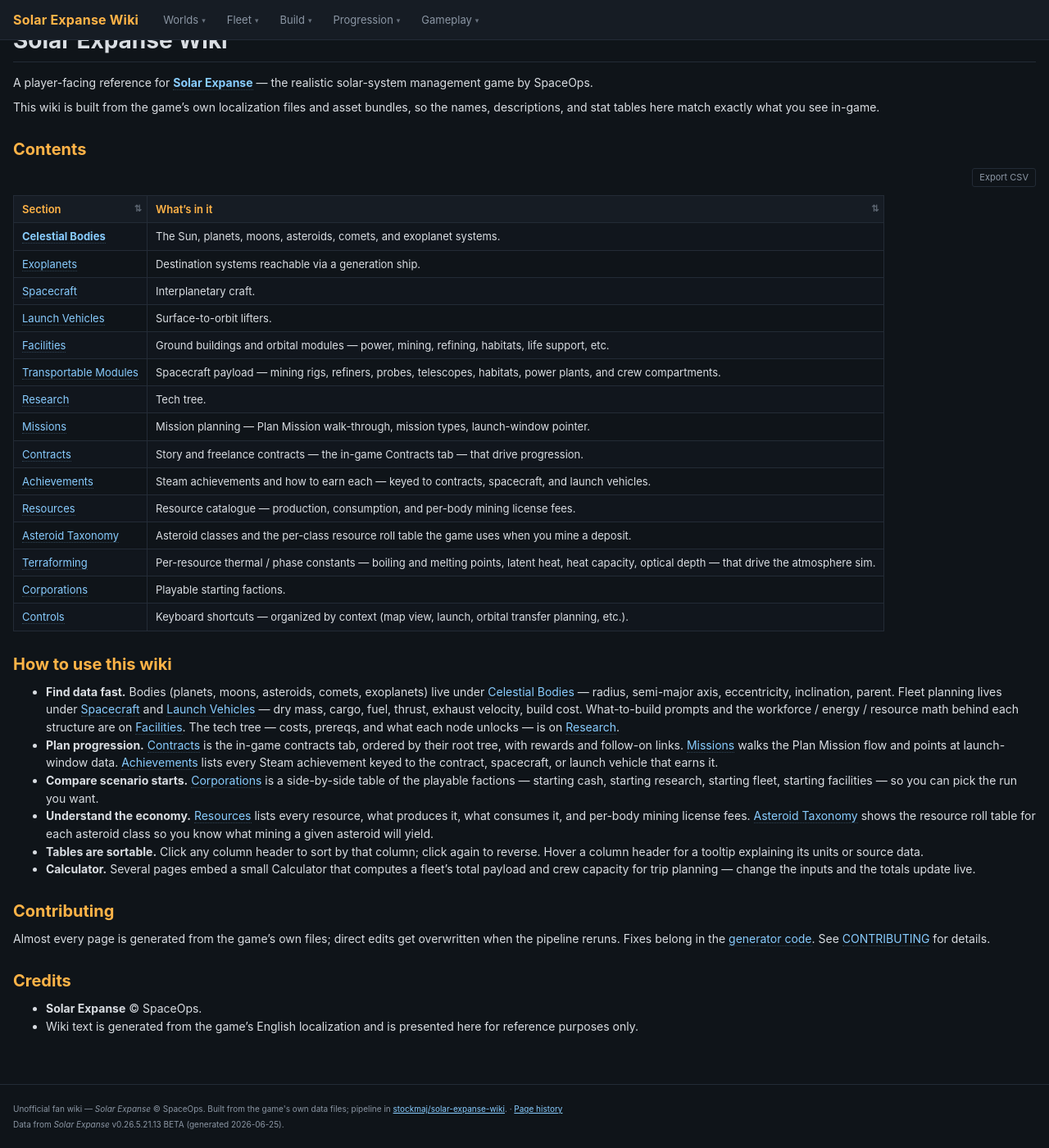
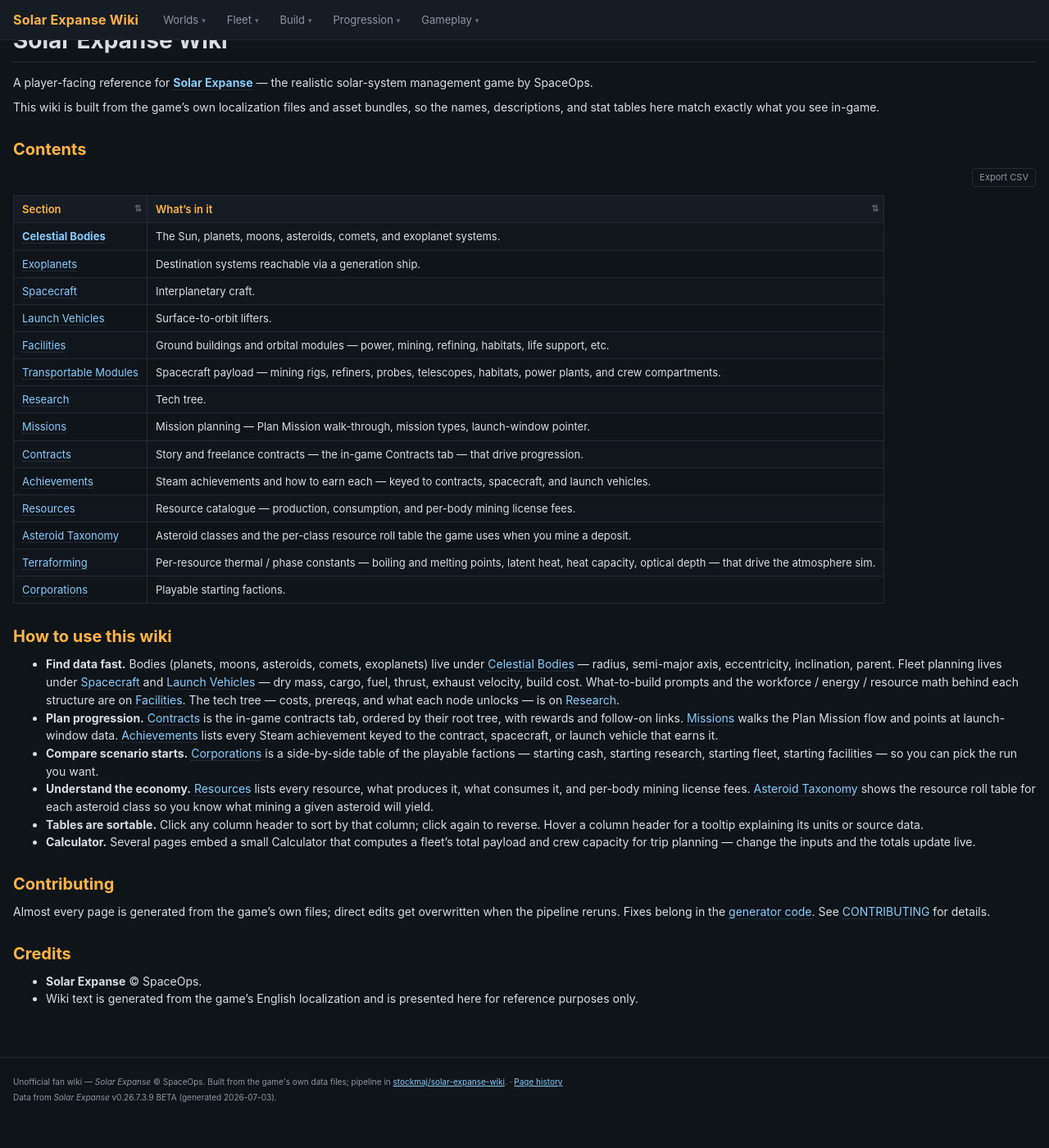
Before and after one commit to stockmaj/solar-expanse-wiki, a Jekyll site: the page built from docs/README.md, in a window 1280 px wide and 1400 px high, scrolled down 41 px. Shown: the whole window at 82% size. Built offline with Jekyll 4.4.1, drawn with Linux system fonts in a browser that asks for light colours; our own code applies the rules of GitHub Pages for plain Markdown files; after the commit the page ends 1408 px from its top, so only the background shows below that.

Commit message:
Update wiki to 0.26.7.3.9 BETA
Adds Communication Satellite facility and research, Population Growth
resource label, contract description rewrites (Space Elevator, Phobos
Carbon), outpost description fix, and infrastructure typo fix.

Co-Authored-By: Claude Sonnet 4.6 <noreply@anthropic.com>

```diff
--- a/docs/README.md
+++ b/docs/README.md
@@ -24,7 +24,6 @@ the names, descriptions, and stat tables here match exactly what you see in-game
 | [Asteroid Taxonomy](asteroid-taxonomy/) | Asteroid classes and the per-class resource roll table the game uses when you mine a deposit. |
 | [Terraforming](terraforming/) | Per-resource thermal / phase constants — boiling and melting points, latent heat, heat capacity, optical depth — that drive the atmosphere sim. |
 | [Corporations](corporations/) | Playable starting factions. |
-| [Controls](controls.md) | Keyboard shortcuts — organized by context (map view, launch, orbital transfer planning, etc.). |
 
 ## How to use this wiki
 
--- a/docs/_data/wiki.yml
+++ b/docs/_data/wiki.yml
@@ -1,3 +1,3 @@
 # Auto-generated by extract/src/bin/gen_pages.rs; do not edit by hand.
-game_version: "0.26.5.21.13 BETA"
-generated_at: "2026-06-25"
+game_version: "0.26.7.3.9 BETA"
+generated_at: "2026-07-03"
```
Also changed, not shown: docs/contracts/README.md (+2 -2 lines), docs/facilities/README.md (+1 -1 lines), docs/research/README.md (+1 -1 lines), docs/images/research/research_category_mat2.png, docs/images/research/research_commsats.png (added), docs/images/research/research_lv_moduleconstruction.png, docs/images/research/research_mine_9.png, docs/images/research/research_sc_cargo3.png.
